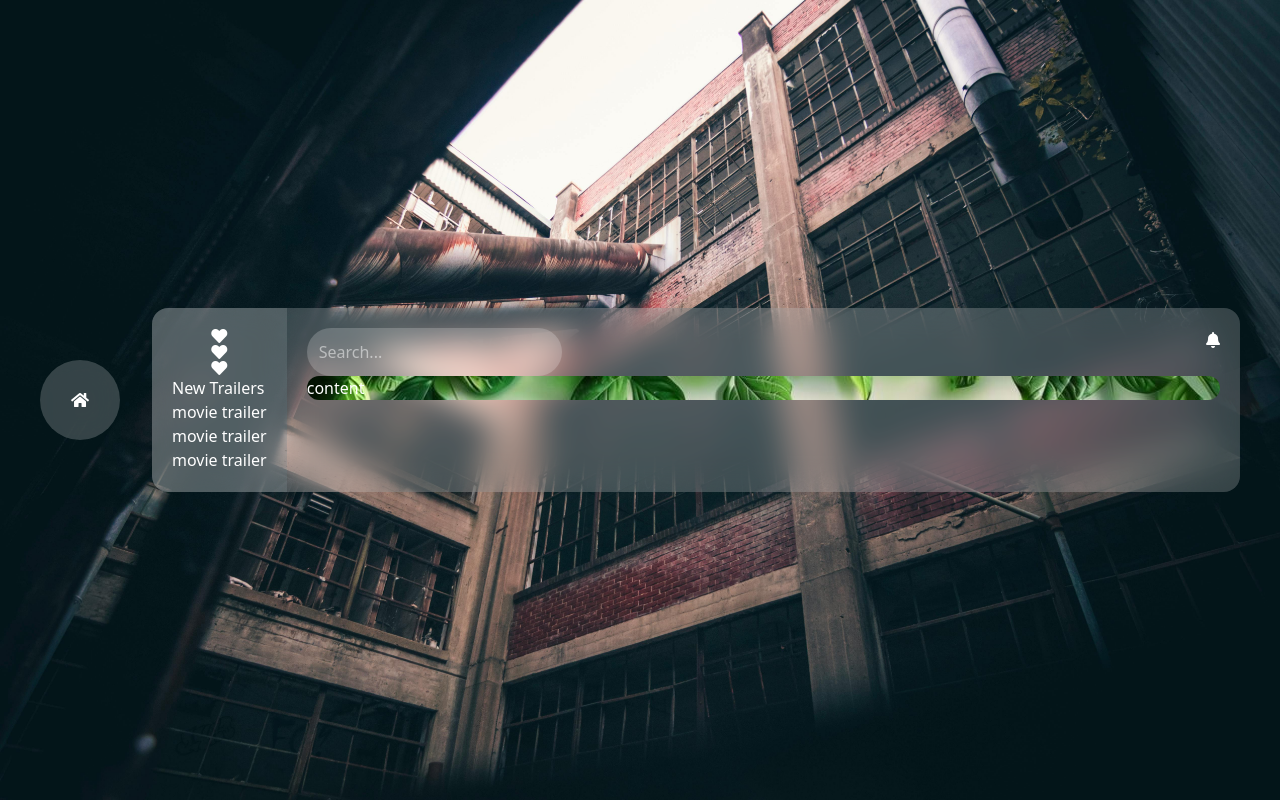
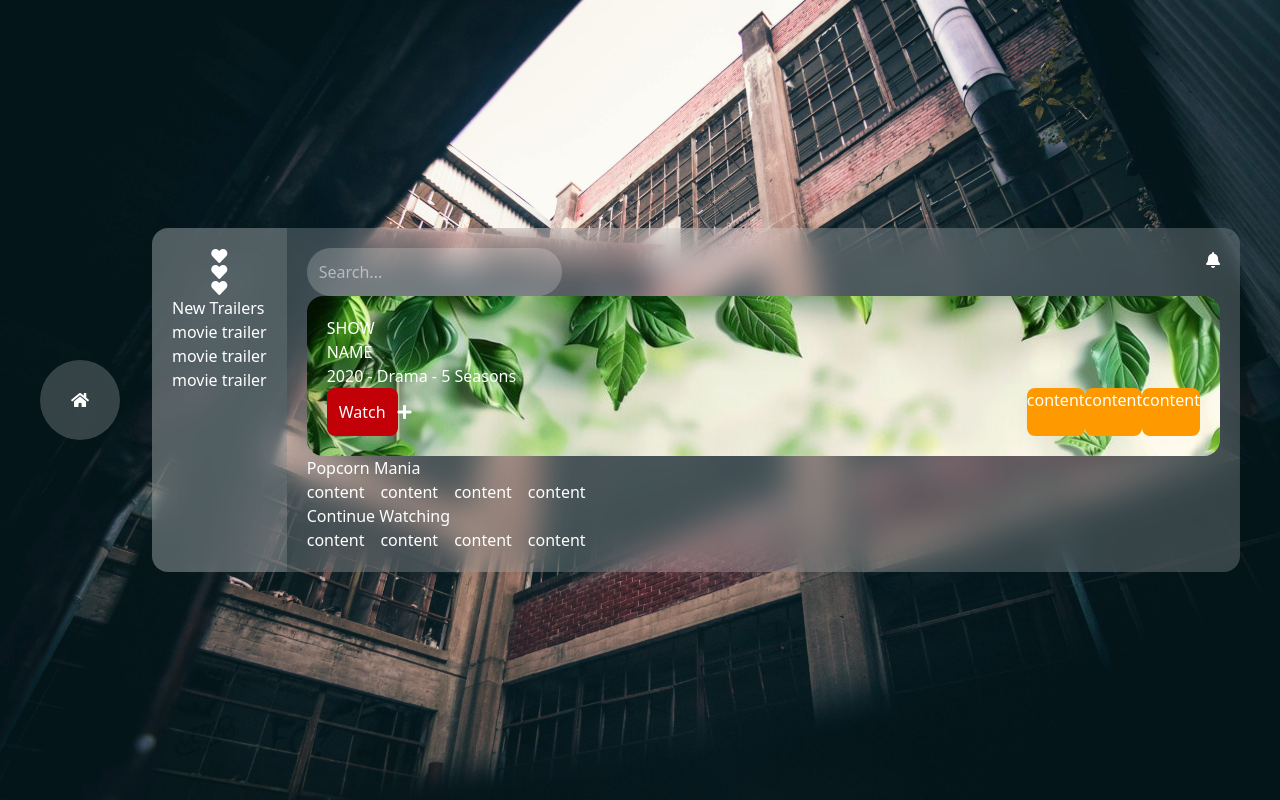
Before and after one commit to mckayRawlins/Netflix-mockup, a plain HTML site: page src/index.html in a window 1280 px wide. Drawn offline with Linux system fonts and the light colour scheme.

Commit message:
lots of stuff

```diff
--- a/src/index.html
+++ b/src/index.html
@@ -53,11 +53,39 @@
                 <i class="fa fa-bell"></i>
               </div>
             </div>
-            <div class="featured rounded-2xl bg-[url(images/banner.jpg)]">
-              content
+            <div class="featured rounded-2xl bg-[url(images/banner.jpg)] p-5">
+              <div>
+                <h1>SHOW<br>
+                NAME</h1>
+                <span>2020 - Drama - 5 Seasons</span>
+              </div>
+              <div class="featured-buttons flex justify-between">
+                <div class="flex items-center">
+                  <div class="bg-red-700 p-3 rounded-lg">Watch</div>
+                  <i class="fa fa-plus"></i>
+                </div>
+                <div class="flex">
+                  <div class="bg-amber-500 rounded-lg">content</div>
+                  <div class="bg-amber-500 rounded-lg">content</div>
+                  <div class="bg-amber-500 rounded-lg">content</div>
+                </div>
+              </div>
             </div>
-            <div class="popcorn-mania flex">
 
+            <h2>Popcorn Mania</h2>
+            <div class="popcorn-mania flex space-x-4">
+              <div class="movie-show">content</div>
+              <div class="movie-show">content</div>
+              <div class="movie-show">content</div>
+              <div class="movie-show">content</div>
+            </div>
+
+            <h2>Continue Watching</h2>
+            <div class="continue-watching flex space-x-4">
+              <div class="movie-show">content</div>
+              <div class="movie-show">content</div>
+              <div class="movie-show">content</div>
+              <div class="movie-show">content</div>
             </div>
           </div>
 
```
Also changed, not shown: src/output.css.
